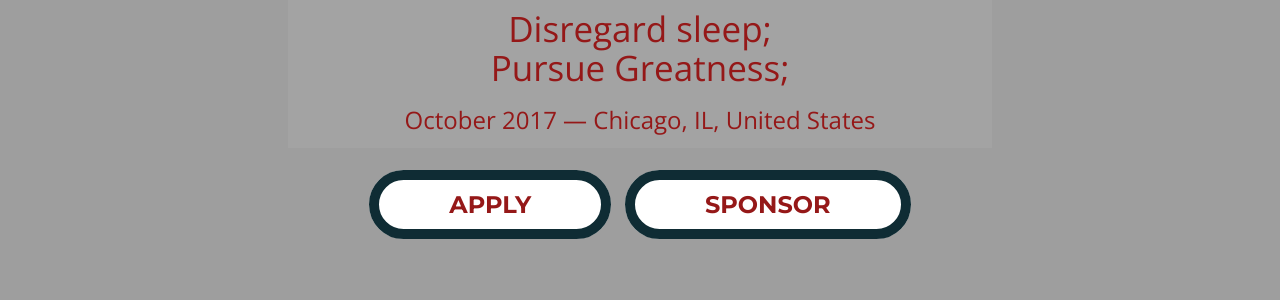
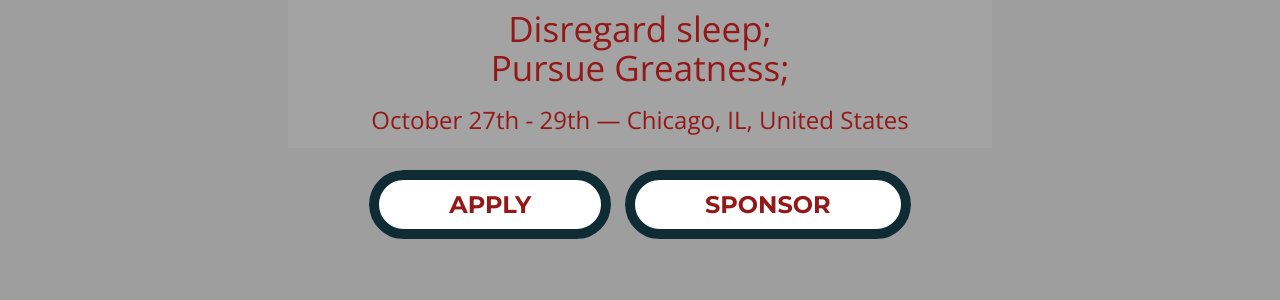
Before and after one commit to aoganezo/demonhacksTemp, a Jekyll site: the page built from index.html, in a window 1280 px wide. Shown: the part 376-676 px from the top of the page. Built offline with Jekyll 4.4.1, drawn with Linux system fonts in a browser that asks for light colours; nearby versions of some CDN libraries.

```diff
--- a/_config.yml
+++ b/_config.yml
@@ -34,7 +34,7 @@
   description: >
     Disregard sleep; <br/>
     Pursue Greatness;
-  date:        "October 2017"
+  date:        "October 27th - 29th"
   location:    "Chicago, IL, United States"
 
   trust_badge:
--- a/css/original.css
+++ b/css/original.css
@@ -312,7 +312,7 @@
 .footer h3 {
   font-family: 'Montserrat';
   font-size: 16px;
-  font-weight: 400;
+  font-weight: 600;
   line-height: 26px;
   margin: 0;
 }
```
